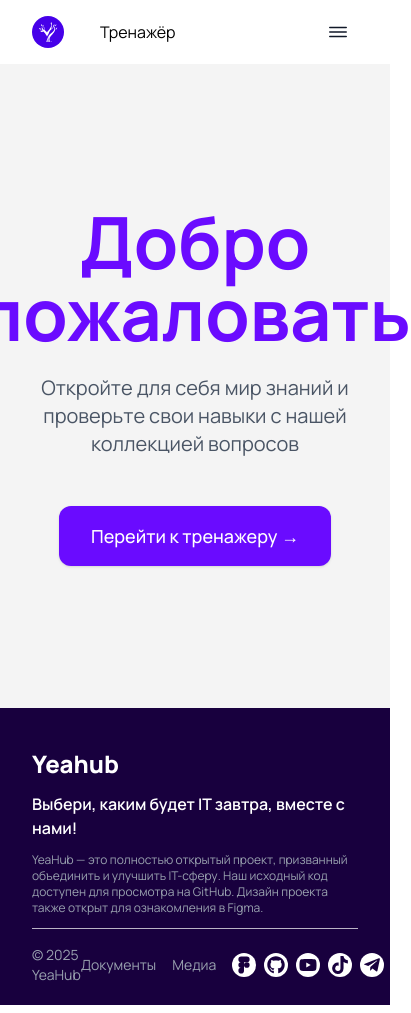
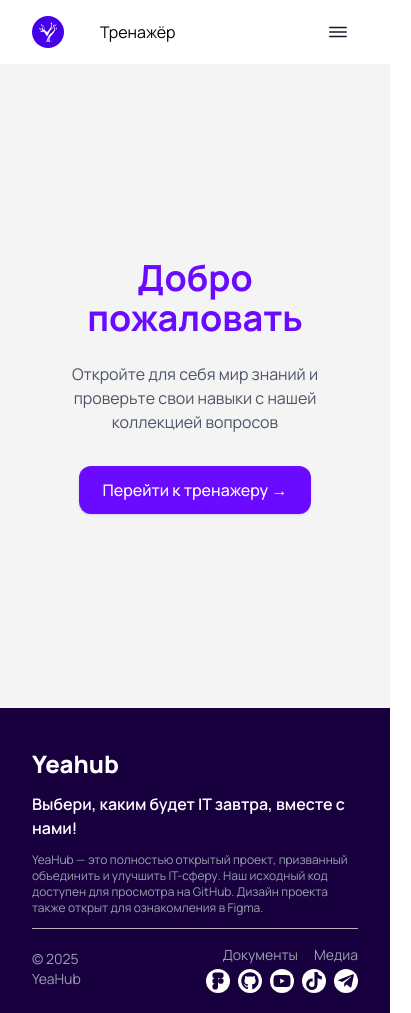
Before and after one commit to sharkomaks/yeahub-trainer, a React (Vite) app: page / in a window 390 px wide. Shown: the whole page, 411 px wide, since content can reach past the window. Built offline with nearby package versions, Linux system fonts and the light colour scheme.

Commit message:
Refactor NotFoundPage and WelcomePage for improved responsiveness and styling; update Footer layout

```diff
--- a/src/pages/NotFoundPage/NotFoundPage.tsx
+++ b/src/pages/NotFoundPage/NotFoundPage.tsx
@@ -11,13 +11,17 @@ export function NotFoundPage() {
 	};
 
 	return (
-		<Container className="flex min-h-[calc(100vh-200px)] flex-col items-center justify-center text-center">
-			<h1 className="mb-8 text-9xl font-bold text-primary">404</h1>
-			<h2 className="mb-4 text-3xl font-semibold text-gray-800">Страница не найдена</h2>
-			<p className="mb-12 max-w-xl text-lg text-gray-600">
+		<Container className="flex min-h-[calc(100vh-200px)] flex-col items-center justify-center px-4 text-center sm:px-6 md:px-8">
+			<h1 className="mb-6 text-6xl font-bold text-primary sm:mb-8 sm:text-7xl md:text-8xl lg:text-9xl">
+				404
+			</h1>
+			<h2 className="mb-4 text-xl font-semibold text-gray-800 sm:text-2xl md:text-3xl">
+				Страница не найдена
+			</h2>
+			<p className="mb-8 max-w-xl text-base text-gray-600 sm:mb-10 sm:text-lg md:mb-12">
 				Ой, кажется, вы забрели не туда. Давайте вернёмся на главную!
 			</p>
-			<Button onClick={handleGoToHome} className="px-8 py-4 text-lg">
+			<Button onClick={handleGoToHome} className="px-6 py-3 text-base sm:px-8 sm:py-4 sm:text-lg">
 				На главную
 			</Button>
 		</Container>
--- a/src/pages/WelcomePage/WelcomePage.tsx
+++ b/src/pages/WelcomePage/WelcomePage.tsx
@@ -11,12 +11,14 @@ export function WelcomePage() {
 	};
 
 	return (
-		<Container className="flex min-h-[calc(100vh-200px)] flex-col items-center justify-center text-center">
-			<h1 className="mb-6 text-7xl font-bold text-primary">Добро пожаловать</h1>
-			<p className="mb-12 max-w-2xl text-xl text-gray-600">
+		<Container className="flex min-h-[calc(100vh-200px)] flex-col items-center justify-center px-4 text-center sm:px-6 md:px-8">
+			<h1 className="mb-6 text-4xl font-bold text-primary sm:text-5xl md:text-6xl lg:text-7xl">
+				Добро пожаловать
+			</h1>
+			<p className="mb-8 max-w-2xl text-base text-gray-600 sm:mb-10 sm:text-lg md:mb-12 md:text-xl">
 				Откройте для себя мир знаний и проверьте свои навыки с нашей коллекцией вопросов
 			</p>
-			<Button onClick={handleGoToQuiz} className="px-8 py-4 text-lg">
+			<Button onClick={handleGoToQuiz} className="px-6 py-3 text-base sm:px-8 sm:py-4 sm:text-lg">
 				Перейти к тренажеру →
 			</Button>
 		</Container>
--- a/src/widgets/Footer/Footer.tsx
+++ b/src/widgets/Footer/Footer.tsx
@@ -20,7 +20,7 @@ export function Footer() {
 					</div>
 					<div className='flex items-center justify-between border-t border-white/70 pt-4 text-sm text-gray-400'>
 						<span>&copy; {year} YeaHub</span>
-						<div className='flex items-center gap-4'>
+						<div className='flex flex-wrap items-center justify-end gap-4 gap-y-1'>
 							<Link to='/' className='flex items-center gap-2 transition-colors hover:text-white'>
 								Документы
 							</Link>
```
